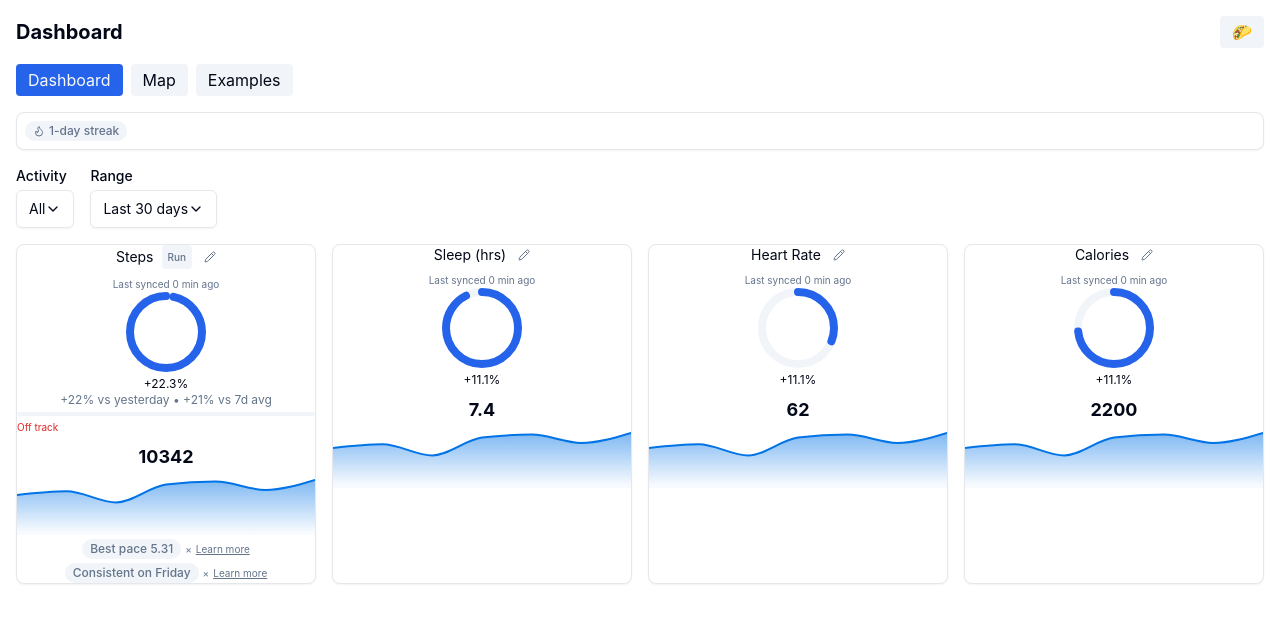
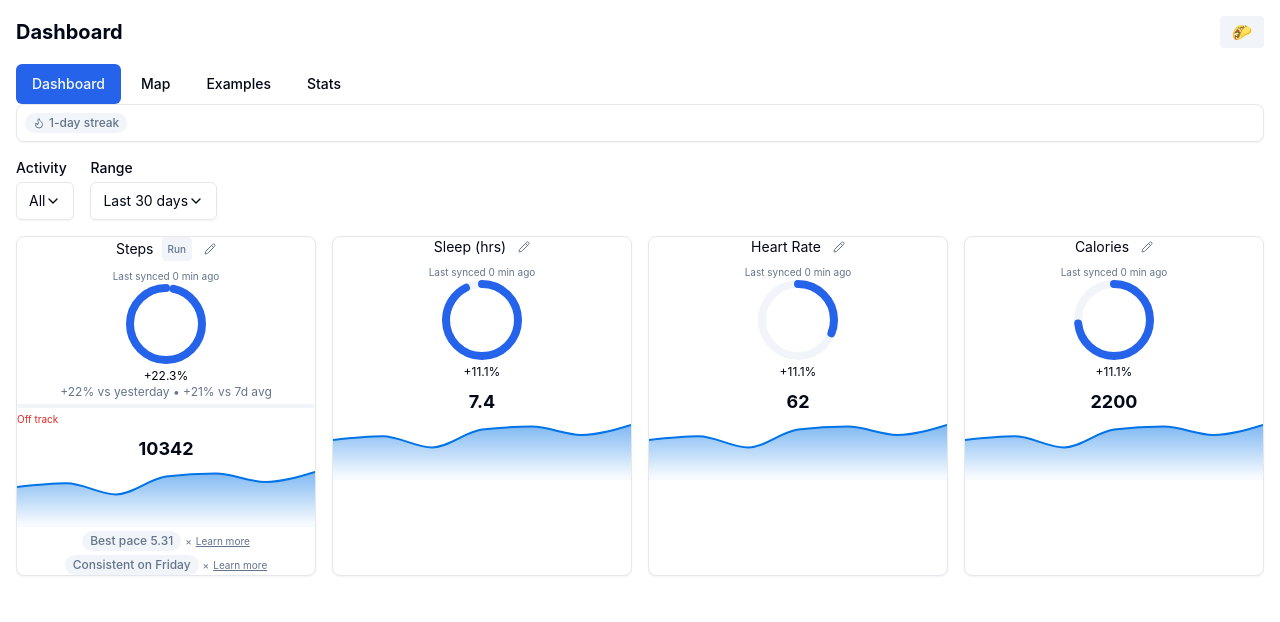
Before and after one commit to osmond/improved-system, a React (Vite) app: page /#dashboard in a window 1280 px wide. Shown: the top 622 px of the page. Built offline with nearby package versions, Linux system fonts and the light colour scheme.

Commit message:
Replace tabs with navigation menu

```diff
--- a/package.json
+++ b/package.json
@@ -10,6 +10,7 @@
   },
   "dependencies": {
     "@radix-ui/react-dialog": "^1.1.14",
+    "@radix-ui/react-navigation-menu": "^1.2.13",
     "@radix-ui/react-popover": "^1.1.14",
     "@radix-ui/react-select": "^2.0.0",
     "@radix-ui/react-slider": "^1.3.5",
@@ -29,6 +30,7 @@
     "@types/react-dom": "^19.1.7",
     "@vitejs/plugin-react": "^4.7.0",
     "autoprefixer": "^10.4.21",
+    "class-variance-authority": "^0.7.1",
     "jsdom": "^26.1.0",
     "postcss": "^8.5.6",
     "tailwindcss": "^3.4.17",
--- /dev/null
+++ b/src/components/ui/navigation-menu.tsx
@@ -0,0 +1,128 @@
+import * as React from "react"
+import * as NavigationMenuPrimitive from "@radix-ui/react-navigation-menu"
+import { cva } from "class-variance-authority"
+import { ChevronDown } from "lucide-react"
+
+import { cn } from "@/lib/utils"
+
+const NavigationMenu = React.forwardRef<
+  React.ElementRef<typeof NavigationMenuPrimitive.Root>,
+  React.ComponentPropsWithoutRef<typeof NavigationMenuPrimitive.Root>
+>(({ className, children, ...props }, ref) => (
+  <NavigationMenuPrimitive.Root
+    ref={ref}
+    className={cn(
+      "relative z-10 flex max-w-max flex-1 items-center justify-center",
+      className
+    )}
+    {...props}
+  >
+    {children}
+    <NavigationMenuViewport />
+  </NavigationMenuPrimitive.Root>
+))
+NavigationMenu.displayName = NavigationMenuPrimitive.Root.displayName
+
+const NavigationMenuList = React.forwardRef<
+  React.ElementRef<typeof NavigationMenuPrimitive.List>,
+  React.ComponentPropsWithoutRef<typeof NavigationMenuPrimitive.List>
+>(({ className, ...props }, ref) => (
+  <NavigationMenuPrimitive.List
+    ref={ref}
+    className={cn(
+      "group flex flex-1 list-none items-center justify-center space-x-1",
+      className
+    )}
+    {...props}
+  />
+))
+NavigationMenuList.displayName = NavigationMenuPrimitive.List.displayName
+
+const NavigationMenuItem = NavigationMenuPrimitive.Item
+
+const navigationMenuTriggerStyle = cva(
+  "group inline-flex h-10 w-max items-center justify-center rounded-md bg-background px-4 py-2 text-sm font-medium transition-colors hover:bg-accent hover:text-accent-foreground focus:bg-accent focus:text-accent-foreground focus:outline-none disabled:pointer-events-none disabled:opacity-50 data-[state=open]:text-accent-foreground data-[state=open]:bg-accent/50 data-[state=open]:hover:bg-accent data-[state=open]:focus:bg-accent"
+)
+
+const NavigationMenuTrigger = React.forwardRef<
+  React.ElementRef<typeof NavigationMenuPrimitive.Trigger>,
+  React.ComponentPropsWithoutRef<typeof NavigationMenuPrimitive.Trigger>
+>(({ className, children, ...props }, ref) => (
+  <NavigationMenuPrimitive.Trigger
+    ref={ref}
+    className={cn(navigationMenuTriggerStyle(), "group", className)}
+    {...props}
+  >
+    {children}{" "}
+    <ChevronDown
+      className="relative top-[1px] ml-1 h-3 w-3 transition duration-200 group-data-[state=open]:rotate-180"
+      aria-hidden="true"
+    />
+  </NavigationMenuPrimitive.Trigger>
+))
+NavigationMenuTrigger.displayName = NavigationMenuPrimitive.Trigger.displayName
+
+const NavigationMenuContent = React.forwardRef<
+  React.ElementRef<typeof NavigationMenuPrimitive.Content>,
+  React.ComponentPropsWithoutRef<typeof NavigationMenuPrimitive.Content>
+>(({ className, ...props }, ref) => (
+  <NavigationMenuPrimitive.Content
+    ref={ref}
+    className={cn(
+      "left-0 top-0 w-full data-[motion^=from-]:animate-in data-[motion^=to-]:animate-out data-[motion^=from-]:fade-in data-[motion^=to-]:fade-out data-[motion=from-end]:slide-in-from-right-52 data-[motion=from-start]:slide-in-from-left-52 data-[motion=to-end]:slide-out-to-right-52 data-[motion=to-start]:slide-out-to-left-52 md:absolute md:w-auto ",
+      className
+    )}
+    {...props}
+  />
+))
+NavigationMenuContent.displayName = NavigationMenuPrimitive.Content.displayName
+
+const NavigationMenuLink = NavigationMenuPrimitive.Link
+
+const NavigationMenuViewport = React.forwardRef<
+  React.ElementRef<typeof NavigationMenuPrimitive.Viewport>,
+  React.ComponentPropsWithoutRef<typeof NavigationMenuPrimitive.Viewport>
+>(({ className, ...props }, ref) => (
+  <div className={cn("absolute left-0 top-full flex justify-center")}>
+    <NavigationMenuPrimitive.Viewport
+      className={cn(
+        "origin-top-center relative mt-1.5 h-[var(--radix-navigation-menu-viewport-height)] w-full overflow-hidden rounded-md border bg-popover text-popover-foreground shadow-lg data-[state=open]:animate-in data-[state=closed]:animate-out data-[state=closed]:zoom-out-95 data-[state=open]:zoom-in-90 md:w-[var(--radix-navigation-menu-viewport-width)]",
+        className
+      )}
+      ref={ref}
+      {...props}
+    />
+  </div>
+))
+NavigationMenuViewport.displayName =
+  NavigationMenuPrimitive.Viewport.displayName
+
+const NavigationMenuIndicator = React.forwardRef<
+  React.ElementRef<typeof NavigationMenuPrimitive.Indicator>,
+  React.ComponentPropsWithoutRef<typeof NavigationMenuPrimitive.Indicator>
+>(({ className, ...props }, ref) => (
+  <NavigationMenuPrimitive.Indicator
+    ref={ref}
+    className={cn(
+      "top-full z-[1] flex h-1.5 items-end justify-center overflow-hidden data-[state=visible]:animate-in data-[state=hidden]:animate-out data-[state=hidden]:fade-out data-[state=visible]:fade-in",
+      className
+    )}
+    {...props}
+  >
+    <div className="relative top-[60%] h-2 w-2 rotate-45 rounded-tl-sm bg-border shadow-md" />
+  </NavigationMenuPrimitive.Indicator>
+))
+NavigationMenuIndicator.displayName =
+  NavigationMenuPrimitive.Indicator.displayName
+
+export {
+  navigationMenuTriggerStyle,
+  NavigationMenu,
+  NavigationMenuList,
+  NavigationMenuItem,
+  NavigationMenuContent,
+  NavigationMenuTrigger,
+  NavigationMenuLink,
+  NavigationMenuIndicator,
+  NavigationMenuViewport,
+}
--- a/src/pages/Dashboard.tsx
+++ b/src/pages/Dashboard.tsx
@@ -16,12 +16,19 @@ import {
 import useStepInsights from "@/hooks/useStepInsights";
 import useInsights from "@/hooks/useInsights";
 import { Flame, HeartPulse, Moon, Pizza, Pencil } from "lucide-react";
-import { minutesSince } from "@/lib/utils";
+import { minutesSince, cn } from "@/lib/utils";
 import Examples from "@/pages/Examples";
 import { GeoActivityExplorer } from "@/components/map";
 import { Popover, PopoverTrigger, PopoverContent } from "@/components/ui/popover";
 import { SimpleSelect } from "@/components/ui/select";
-import { Tabs, TabsList, TabsTrigger, TabsContent } from "@/components/ui/tabs";
+import {
+  NavigationMenu,
+  NavigationMenuList,
+  NavigationMenuItem,
+  NavigationMenuLink,
+  navigationMenuTriggerStyle,
+} from "@/components/ui/navigation-menu";
+import Statistics from "@/pages/Statistics";
 import useDashboardFilters from "@/hooks/useDashboardFilters";
 
 
@@ -34,7 +41,13 @@ export default function Dashboard() {
   const [sleepGoal, setSleepGoalState] = useState(8)
   const [heartGoal, setHeartGoalState] = useState(200)
   const [calorieGoal, setCalorieGoalState] = useState(3000)
-  const [activeTab, setActiveTab] = useState("dashboard")
+  const [activeView, setActiveView] = useState(() => {
+    if (typeof window !== "undefined") {
+      const hash = window.location.hash.replace("#", "")
+      return hash || "dashboard"
+    }
+    return "dashboard"
+  })
 
   useEffect(() => {
     const sg = localStorage.getItem('stepGoal')
@@ -58,6 +71,21 @@ export default function Dashboard() {
       if (!Number.isNaN(n)) setCalorieGoalState(n)
     }
   }, [])
+
+  useEffect(() => {
+    const handler = () => {
+      const hash = window.location.hash.replace("#", "") || "dashboard"
+      setActiveView(hash)
+    }
+    window.addEventListener("hashchange", handler)
+    return () => window.removeEventListener("hashchange", handler)
+  }, [])
+
+  useEffect(() => {
+    if (window.location.hash.replace("#", "") !== activeView) {
+      window.history.replaceState(null, "", `#${activeView}`)
+    }
+  }, [activeView])
 
   const setStepGoal = (n: number) => {
     setStepGoalState(n)
@@ -137,17 +165,60 @@ export default function Dashboard() {
     : undefined;
 
   return (
-    <Tabs value={activeTab} onValueChange={setActiveTab}>
-      <TabsList>
-        <TabsTrigger value="dashboard">Dashboard</TabsTrigger>
-        <TabsTrigger value="map">Map</TabsTrigger>
-        <TabsTrigger value="examples">Examples</TabsTrigger>
-      </TabsList>
+    <>
+      <NavigationMenu>
+        <NavigationMenuList>
+          <NavigationMenuItem>
+            <NavigationMenuLink
+              asChild
+              className={cn(
+                navigationMenuTriggerStyle(),
+                activeView === "dashboard" && "bg-primary text-primary-foreground"
+              )}
+            >
+              <a href="#dashboard" onClick={() => setActiveView("dashboard")}>Dashboard</a>
+            </NavigationMenuLink>
+          </NavigationMenuItem>
+          <NavigationMenuItem>
+            <NavigationMenuLink
+              asChild
+              className={cn(
+                navigationMenuTriggerStyle(),
+                activeView === "map" && "bg-primary text-primary-foreground"
+              )}
+            >
+              <a href="#map" onClick={() => setActiveView("map")}>Map</a>
+            </NavigationMenuLink>
+          </NavigationMenuItem>
+          <NavigationMenuItem>
+            <NavigationMenuLink
+              asChild
+              className={cn(
+                navigationMenuTriggerStyle(),
+                activeView === "examples" && "bg-primary text-primary-foreground"
+              )}
+            >
+              <a href="#examples" onClick={() => setActiveView("examples")}>Examples</a>
+            </NavigationMenuLink>
+          </NavigationMenuItem>
+          <NavigationMenuItem>
+            <NavigationMenuLink
+              asChild
+              className={cn(
+                navigationMenuTriggerStyle(),
+                activeView === "stats" && "bg-primary text-primary-foreground"
+              )}
+            >
+              <a href="#stats" onClick={() => setActiveView("stats")}>Stats</a>
+            </NavigationMenuLink>
+          </NavigationMenuItem>
+        </NavigationMenuList>
+      </NavigationMenu>
 
-      <TabsContent value="dashboard">
+      {activeView === "dashboard" && (
         <div className="grid gap-4">
           <TopInsights />
-      <div className="flex gap-4">
+          <div className="flex gap-4">
         <SimpleSelect
           label="Activity"
           value={activity}
@@ -463,15 +534,13 @@ export default function Dashboard() {
 
           <RingDetailDialog metric={expanded} onClose={() => setExpanded(null)} />
         </div>
-      </TabsContent>
+      )}
 
-      <TabsContent value="map">
-        <GeoActivityExplorer />
-      </TabsContent>
+      {activeView === "map" && <GeoActivityExplorer />}
 
-      <TabsContent value="examples">
-        <Examples />
-      </TabsContent>
-    </Tabs>
+      {activeView === "examples" && <Examples />}
+
+      {activeView === "stats" && <Statistics />}
+    </>
   );
 }
```
Also changed, not shown: 1 other file (tests, documents, lock files or other folders).
